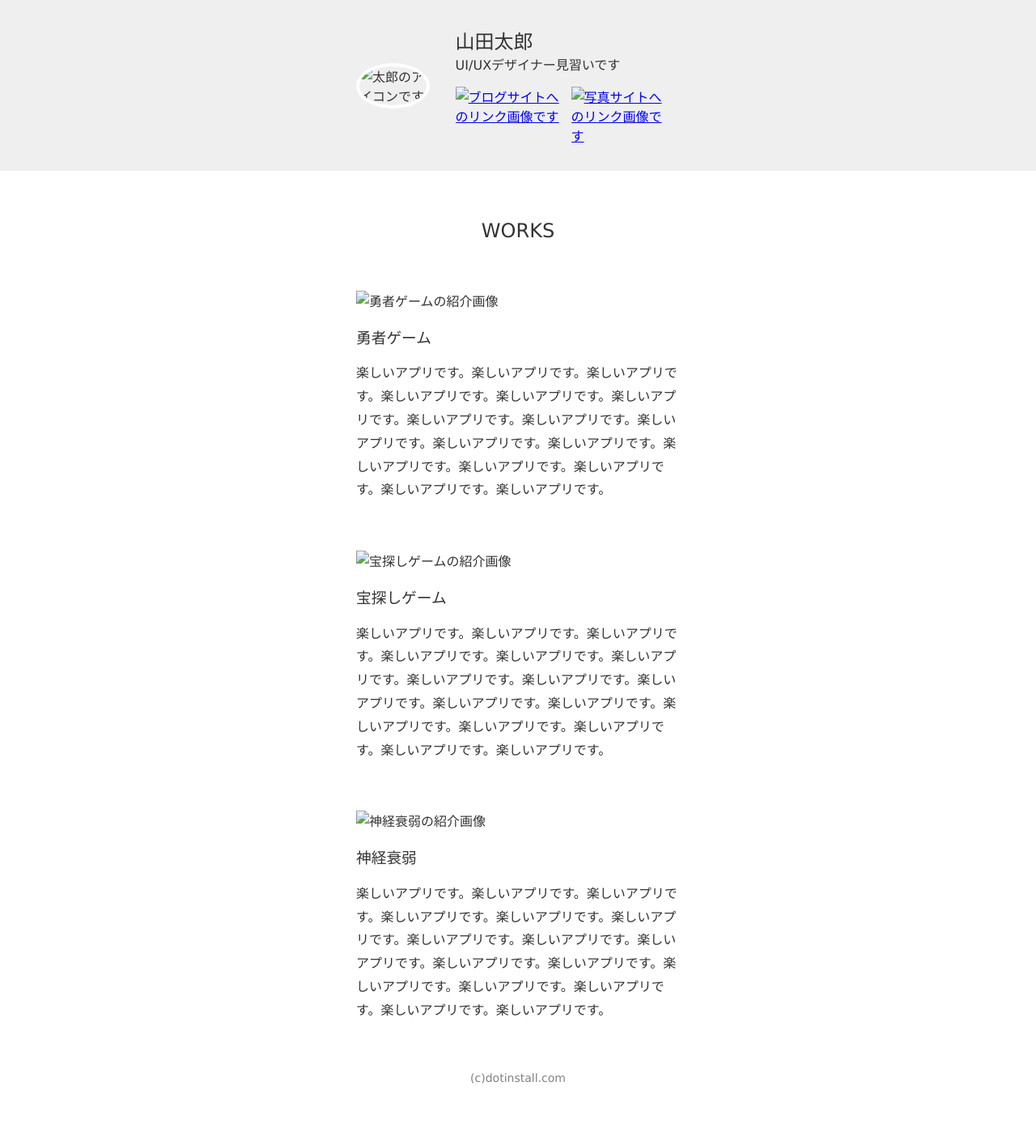
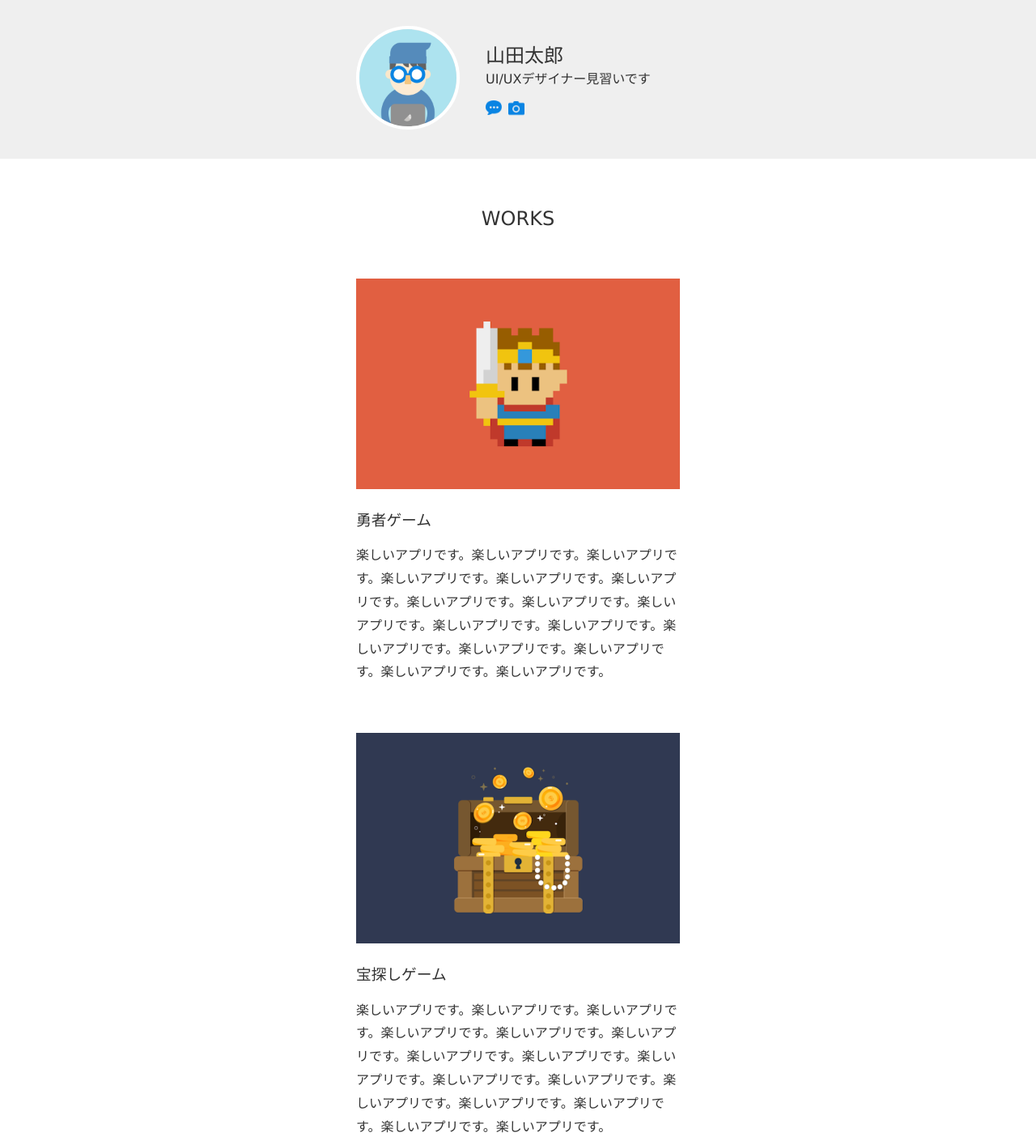
Before and after one commit to kyou0808/kyou0808.github.io, a plain HTML site: page index.html in a window 1280 px wide. Shown: the top 1409 px of the page at 81% size. Drawn offline with Linux system fonts and the light colour scheme.

Commit message:
Update index.html

```diff
--- a/index.html
+++ b/index.html
@@ -11,7 +11,7 @@
     <header>
       <div class="container">
         <div class="icon">
-          <img src="img/taro.png" width="120" hight="120" alt="太郎のアイコンです">
+          <img src="taro.png" width="120" hight="120" alt="太郎のアイコンです">
         </div>
         <div class="info">
           <h1>山田太郎</h1>
@@ -19,12 +19,12 @@
           <ul>
             <li>
               <a href="https://dotinstall.com" target="_blank">
-                <img src="img/blog.png" width="20" hight="20" alt="ブログサイトへのリンク画像です">
+                <img src="blog.png" width="20" hight="20" alt="ブログサイトへのリンク画像です">
               </a>
             </li>
             <li>
               <a href="https://dotinstall.com" target="_blank">
-                <img src="img/photos.png" width="20" hight="20" alt="写真サイトへのリンク画像です">
+                <img src="photos.png" width="20" hight="20" alt="写真サイトへのリンク画像です">
               </a>
             </li>
           </ul>
@@ -36,19 +36,19 @@
       <h1>WORKS</h1>
 
       <section>
-        <img src="img/work1.png" width="400" height="260" alt="勇者ゲームの紹介画像">
+        <img src="work1.png" width="400" height="260" alt="勇者ゲームの紹介画像">
         <h1>勇者ゲーム</h1>
         <p>楽しいアプリです。楽しいアプリです。楽しいアプリです。楽しいアプリです。楽しいアプリです。楽しいアプリです。楽しいアプリです。楽しいアプリです。楽しいアプリです。楽しいアプリです。楽しいアプリです。楽しいアプリです。楽しいアプリです。楽しいアプリです。楽しいアプリです。楽しいアプリです。</p>
       </section>
 
       <section>
-        <img src="img/work2.png" width="400" height="260" alt="宝探しゲームの紹介画像">
+        <img src="work2.png" width="400" height="260" alt="宝探しゲームの紹介画像">
         <h1>宝探しゲーム</h1>
         <p>楽しいアプリです。楽しいアプリです。楽しいアプリです。楽しいアプリです。楽しいアプリです。楽しいアプリです。楽しいアプリです。楽しいアプリです。楽しいアプリです。楽しいアプリです。楽しいアプリです。楽しいアプリです。楽しいアプリです。楽しいアプリです。楽しいアプリです。楽しいアプリです。</p>
       </section>
 
       <section>
-        <img src="img/work3.png" width="400" height="260" alt="神経衰弱の紹介画像">
+        <img src="work3.png" width="400" height="260" alt="神経衰弱の紹介画像">
         <h1>神経衰弱</h1>
         <p>楽しいアプリです。楽しいアプリです。楽しいアプリです。楽しいアプリです。楽しいアプリです。楽しいアプリです。楽しいアプリです。楽しいアプリです。楽しいアプリです。楽しいアプリです。楽しいアプリです。楽しいアプリです。楽しいアプリです。楽しいアプリです。楽しいアプリです。楽しいアプリです。</p>
       </section>
```
